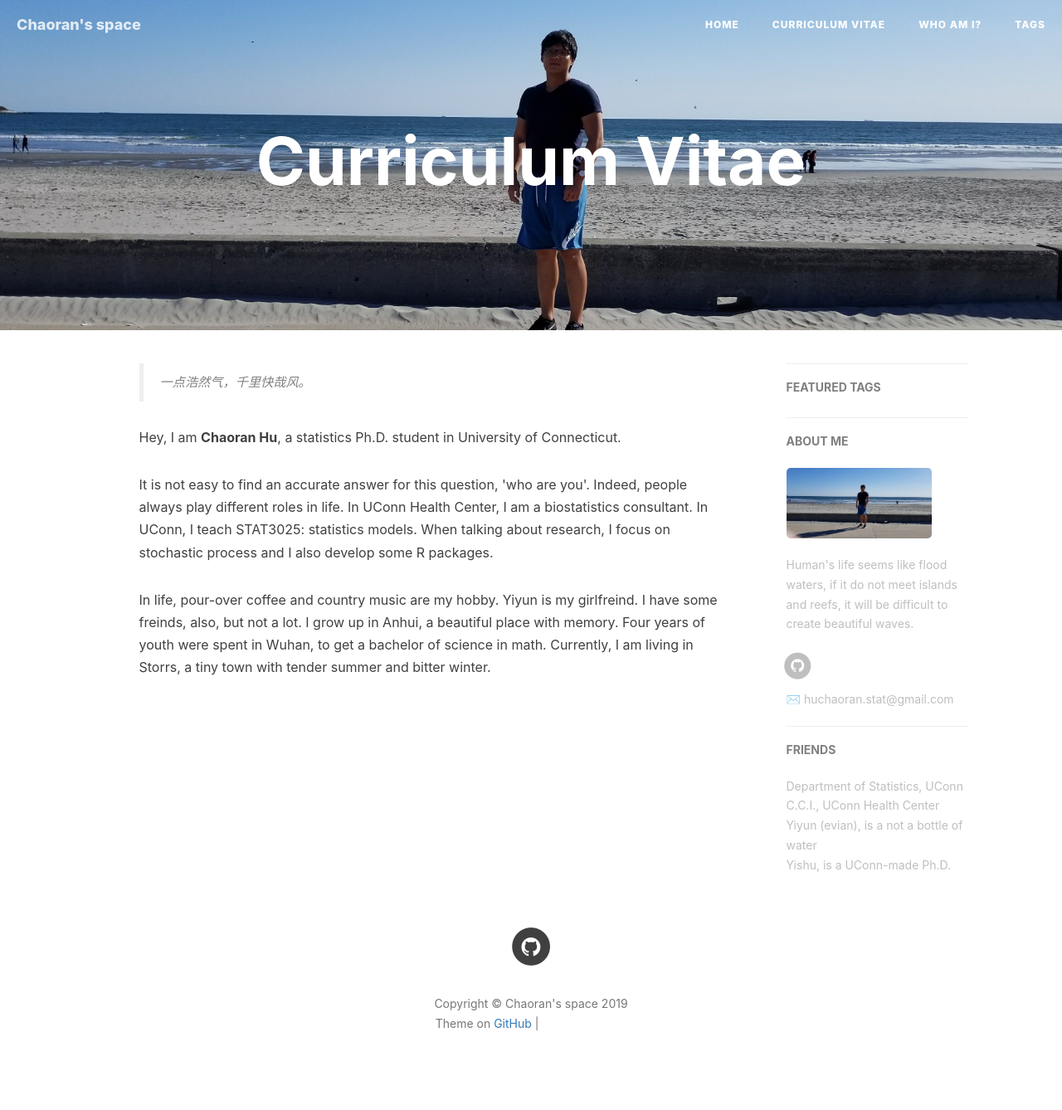
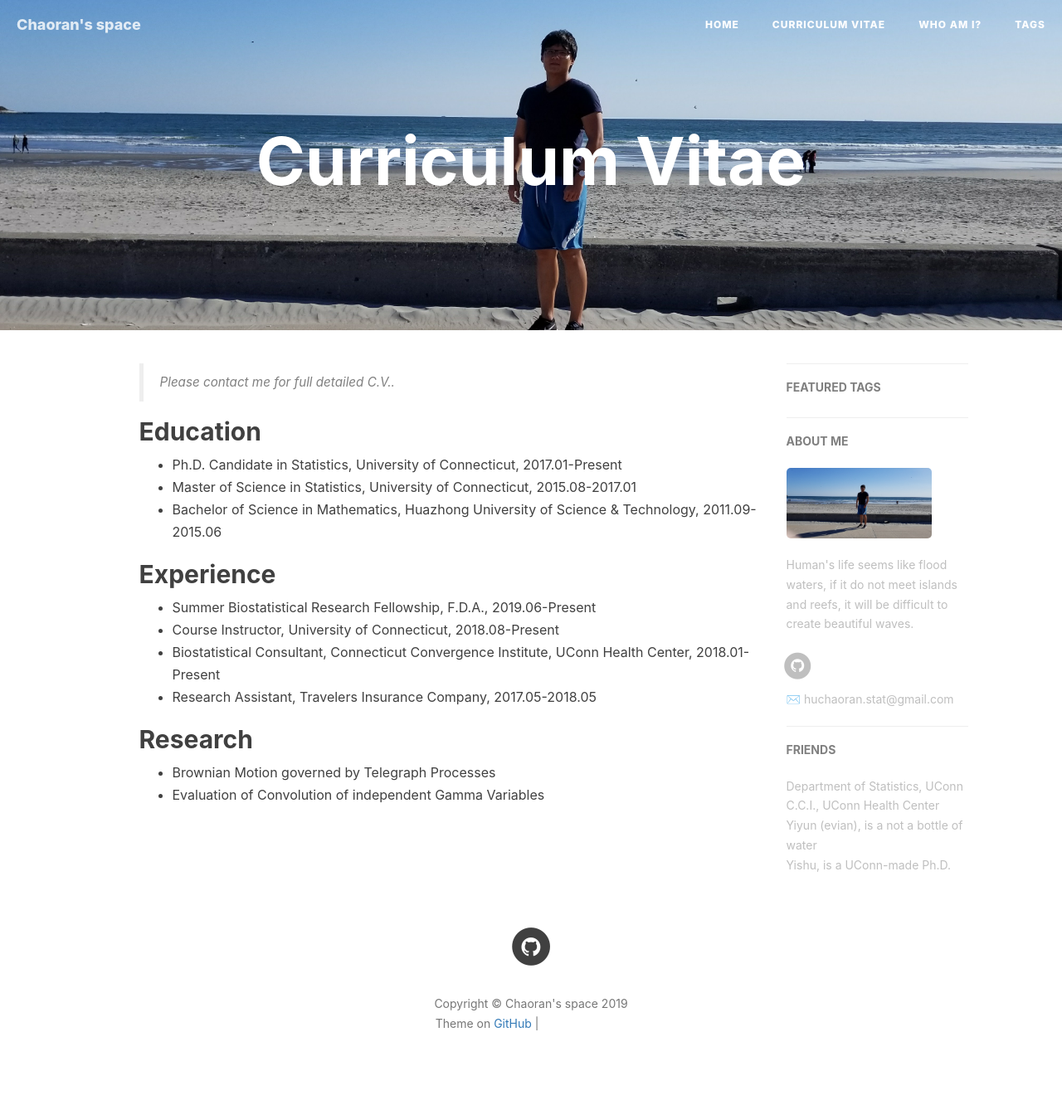
Before and after one commit to ChaoranHu/ChaoranHu.github.io, a Jekyll site: the page built from CV.html, in a window 1280 px wide. Shown: the whole page at 83% size. Built offline with Jekyll 4.4.1, drawn with Linux system fonts in a browser that asks for light colours; nearby versions of some CDN libraries; comment, search, counter and statistics services are not loaded; grey boxes are pictures that could not be loaded.

Commit message:
Update CV.html

```diff
--- a/CV.html
+++ b/CV.html
@@ -4,21 +4,23 @@ title: "Curriculum Vitae"
 header-img: "img/chaoran.jpg"
 ---
 
-<div class="zh post-container">
+<blockquote><p>Please contact me for full detailed C.V..</p></blockquote>
 
-    <!--copied from markdown -->
-    <blockquote><p>一点浩然气，千里快哉风。</p></blockquote>
-
-    <p>Hey, I am <strong>Chaoran Hu</strong>, a statistics Ph.D. student in University of Connecticut.</p>
-
-    <p>It is not easy to find an accurate answer for this question, 'who are you'. Indeed, people always play different
-    roles in life. In UConn Health Center, I am a biostatistics consultant. In UConn, I teach STAT3025: statistics models.
-    When talking about research, I focus on stochastic process and I also develop some R packages.</p>
-
-    <p>In life, pour-over coffee and country music are my hobby. Yiyun is my girlfreind.
-    I have some freinds, also, but not a lot. I grow up in Anhui, a beautiful place with memory.
-    Four years of youth were spent in Wuhan, to get a bachelor of science in math.
-    Currently, I am living in Storrs, a tiny town with tender summer and bitter winter.</p>
-
-
-</div>
+<h2><a id="Education_0"></a>Education</h2>
+<ul>
+<li>Ph.D. Candidate in Statistics, University of Connecticut, 2017.01-Present</li>
+<li>Master of Science in Statistics, University of Connecticut, 2015.08-2017.01</li>
+<li>Bachelor of Science in Mathematics, Huazhong University of Science &amp; Technology, 2011.09-2015.06</li>
+</ul>
+<h2><a id="Experience_5"></a>Experience</h2>
+<ul>
+<li>Summer Biostatistical Research Fellowship, F.D.A., 2019.06-Present</li>
+<li>Course Instructor, University of Connecticut, 2018.08-Present</li>
+<li>Biostatistical Consultant, Connecticut Convergence Institute, UConn Health Center, 2018.01-Present</li>
+<li>Research Assistant, Travelers Insurance Company, 2017.05-2018.05</li>
+</ul>
+<h2><a id="Research_11"></a>Research</h2>
+<ul>
+<li>Brownian Motion governed by Telegraph Processes</li>
+<li>Evaluation of Convolution of independent Gamma Variables</li>
+</ul>
```
